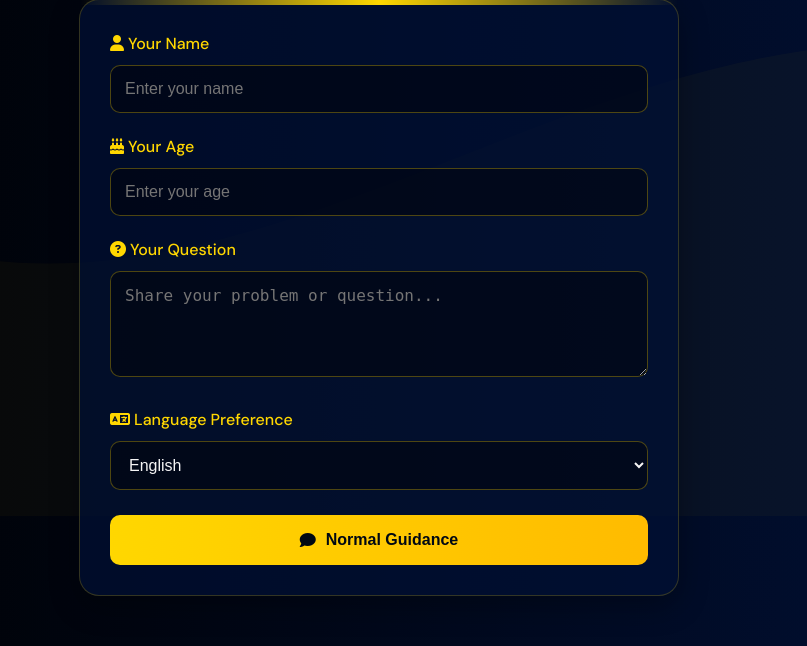
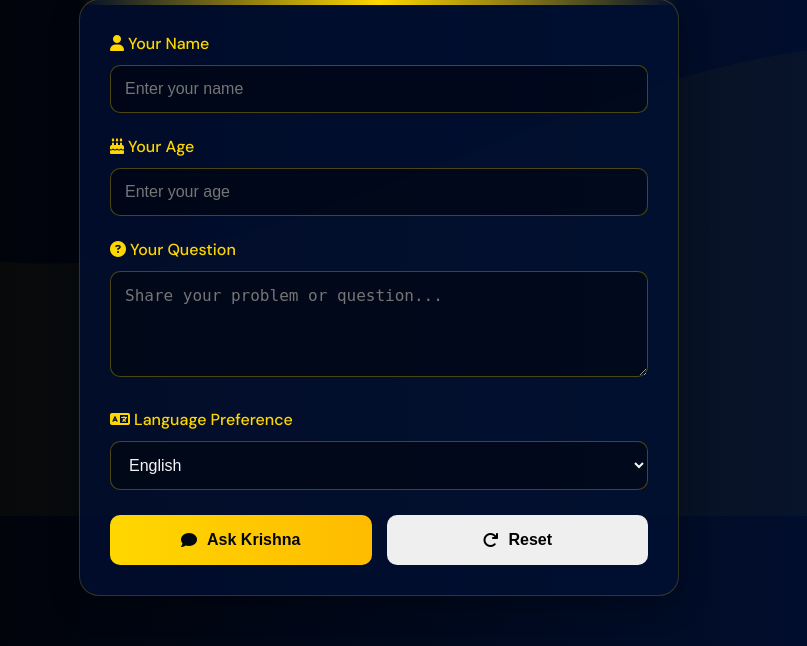
Before and after one commit to advaithsiddhartha/hey-krishna, a Flask app: page /ask-page in a window 1280 px wide. Shown: the part 284-930 px from the top of the page, without its empty margins (261-1068 px from the left). Run offline with Flask 3, Linux system fonts and the light colour scheme; parts of the project's set-up code (start-up, migrations or seed data) failed here and were passed over.

Commit message:
Update ask.html

```diff
--- a/templates/ask.html
+++ b/templates/ask.html
@@ -48,8 +48,14 @@
 
         <div class="mode-buttons">
           <button type="button" class="mode-btn normal-btn" onclick="submitForm('normal')">
-            <i class="fas fa-comment"></i> Normal Guidance
+            <i class="fas fa-comment"></i> Ask Krishna
           </button>
+
+
+        <button type="button" class="mode-btn reset-btn" onclick="resetForm()">
+          <i class="fas fa-redo"></i> Reset
+        </button>
+
         </div>
       </form>
     </div>
@@ -62,7 +68,7 @@
     <div class="chakra-container">
       <img src="../static/chakra.png" alt="Chakra" class="chakra">
     </div>
-    <p class="loading-text">Loading divine guidance...</p>
+    <p class="loading-text">Krishna is thinking...</p>
   </div>
 
   <script>
```
